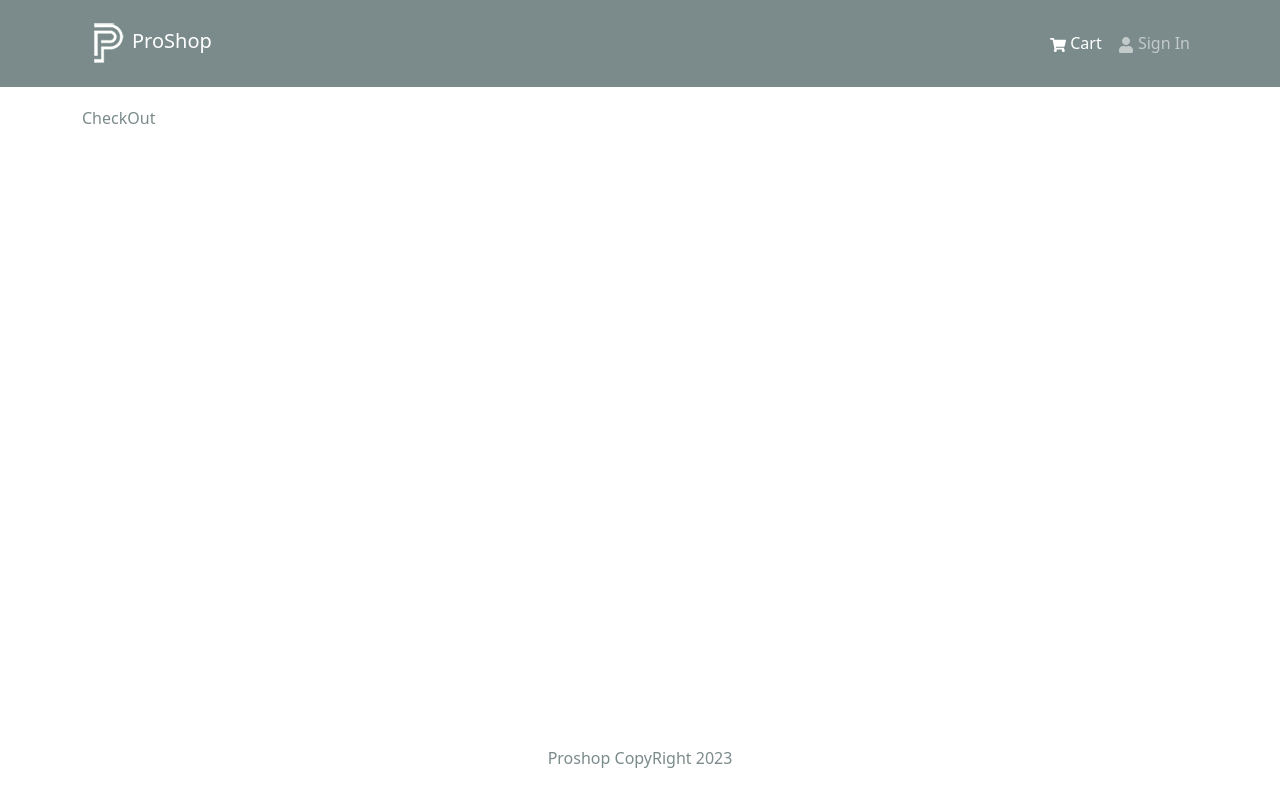
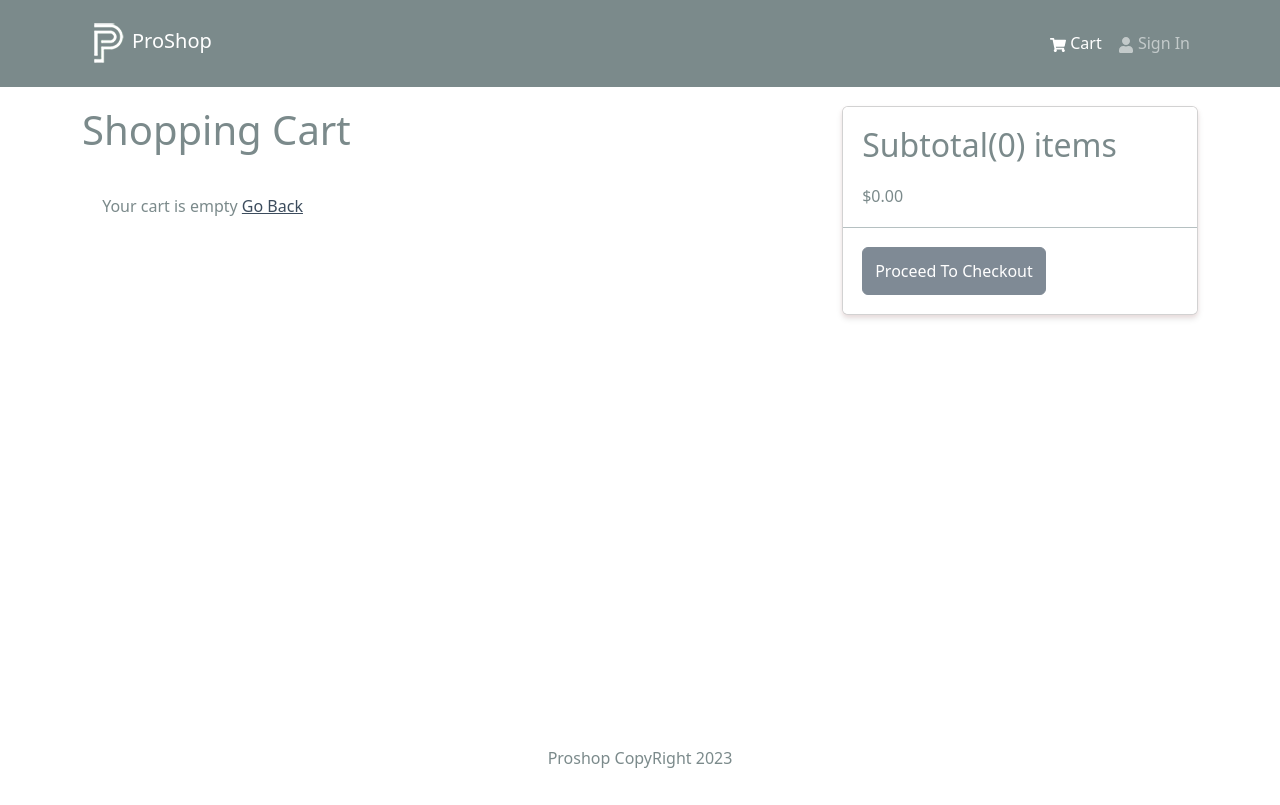
Before and after one commit to Anirudh-koushik-99/Ecommerce-MERN, a React (Create React App) app in the folder frontend/: page /cart in a window 1280 px wide. Built offline with nearby package versions, Linux system fonts and the light colour scheme.

Commit message:
Cart Screen details

```diff
--- a/frontend/src/screens/CartScreen.jsx
+++ b/frontend/src/screens/CartScreen.jsx
@@ -1,11 +1,103 @@
-import React from 'react'
+import { Link, useNavigate } from "react-router-dom";
+import { UseSelector, useDispatch, useSelector } from "react-redux";
+import {
+  Row,
+  Col,
+  ListGroup,
+  Image,
+  Form,
+  Button,
+  Card,
+} from "react-bootstrap";
+import { FaTrash } from "react-icons/fa";
+import Message from "../components/Message";
+import { addToCart } from "../slices/cartSlice";
 
 const CartScreen = () => {
+  const navigate = useNavigate();
+  const dispatch = useDispatch();
+
+  const cart = useSelector((state) => state.cart);
+  const { cartItems } = cart;
+
+  const addToCartHandler = (async(product, qty) => {
+    dispatch(addToCart({...product, qty}));
+  })
+
   return (
-    <div>
-      CheckOut
-    </div>
-  )
-}
+    <Row>
+      <Col md={8}>
+        <h1 style={{ marginBottom: "20px" }}>Shopping Cart</h1>
+        {cartItems.length === 0 ? (
+          <Message>
+            Your cart is empty <Link to={"/"}>Go Back</Link>
+          </Message>
+        ) : (
+          <ListGroup variant="flush">
+            {cartItems.map((item) => (
+              <ListGroup.Item key={item._id}>
+                <Row>
+                  <Col md={2}>
+                    <Image src={item.image} alt={item.name} fluid rounded />
+                  </Col>
+                  <Col md={3}>
+                    <Link to={`/product/${item._id}`}>{item.name}</Link>
+                  </Col>
+                  <Col md={2}>${item.price}</Col>
+                  <Col md={2}>
+                    <Form.Control
+                      as="select"
+                      value={item.qty}
+                      onChange={(e) => addToCartHandler(item, Number(e.target.value))}
+                    >
+                      {/*HERE WE ARE TRYING TO CHECK THE QUANTITY OF A PARTICULAR PRODUCT PRESENT SO THAT BASED ON IT THE APPROPRIATE OPTIONS CAN BE PROVIDED TO SELECT*/}
+                      {/*...Array() => will create an array with the length of number of products in stock*/}
+                      {/*keys() => keys method is used to create an array of indexes so even if index starts from 0 we can select 1 in UI*/}
+                      {[...Array(item.countInStock).keys()].map((x) => (
+                        <option key={x + 1} value={x + 1}>
+                          {x + 1}
+                        </option>
+                      ))}
+                    </Form.Control>
+                  </Col>
+                  <Col md={2}>
+                    <Button type="button" variant="light">
+                      <FaTrash />
+                    </Button>
+                  </Col>
+                </Row>
+              </ListGroup.Item>
+            ))}
+          </ListGroup>
+        )}
+      </Col>
+      <Col md={4}>
+        <Card>
+          <ListGroup variant="flush">
+            <ListGroup.Item>
+              <h2>
+                Subtotal({cartItems.reduce((acc, item) => acc + item.qty, 0)})
+                items
+              </h2>
+              $
+              {cartItems
+                .reduce((acc, item) => acc + item.qty * item.price, 0)
+                .toFixed(2)}
+            </ListGroup.Item>
+            <ListGroup.Item>
+              <Button
+                type="button"
+                className="btn-block"
+                disabled={cartItems.length === 0}
+              >
+                Proceed To Checkout
+              </Button>
+            </ListGroup.Item>
+          </ListGroup>
+        </Card>
+      </Col>
+    </Row>
+  );
+};
 
-export default CartScreen
+export default CartScreen;
```
